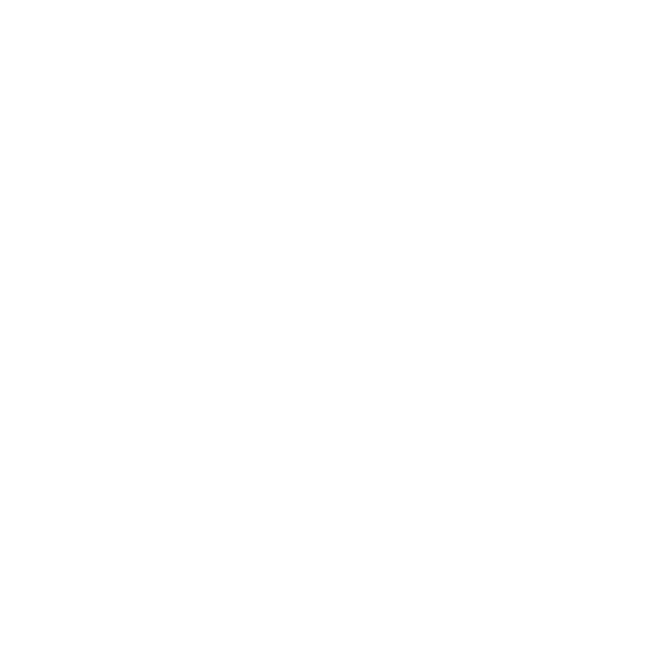
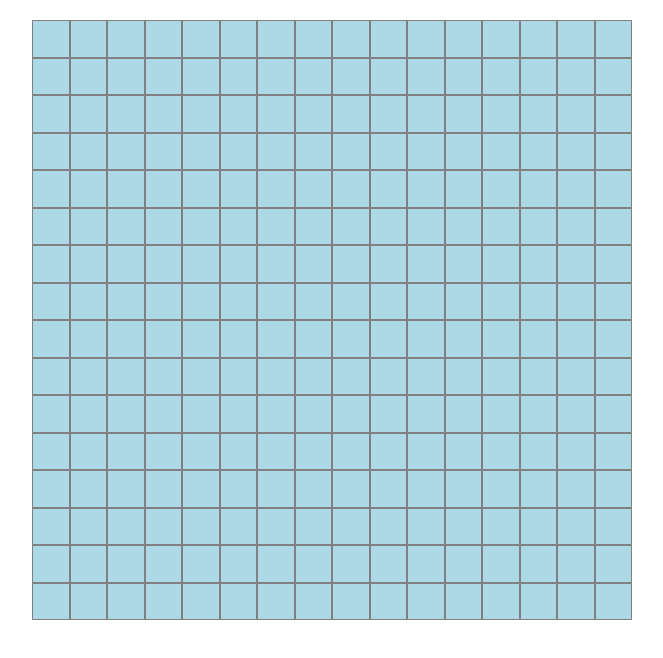
Before and after one commit to MonoDG/etch-a-sketch, a plain HTML site: page index.html in a window 1280 px wide. Shown: the whole page, without its empty margins (308-971 px from the left). Drawn offline with Linux system fonts and the light colour scheme.

Commit message:
Display grid with generated square divs

```diff
--- a/css/style.css
+++ b/css/style.css
@@ -0,0 +1,22 @@
+* {
+    box-sizing: border-box;
+}
+
+body {
+    width: 600px;
+    margin: 0 auto;
+}
+
+.grid-container {
+    display: flex;
+    flex-wrap: wrap;
+    margin: 20px 0;
+    background-color: lightblue;
+}
+
+.squared {
+    flex: 1 auto 20px;
+    width: 37.5px;
+    height: 37.5px;
+    border: 1px solid gray;
+}
--- a/index.html
+++ b/index.html
@@ -9,6 +9,7 @@
 </head>
 
 <body>
+    <div class="grid-container"></div>
     <script src="./js/script.js"></script>
 </body>
 
--- a/js/script.js
+++ b/js/script.js
@@ -1 +1,17 @@
-console.log("Hello World!");
+function createSquareDiv() {
+    const squareDiv = document.createElement("div")
+    squareDiv.classList.add("squared");
+    return squareDiv;
+}
+
+function createGrid(width) {
+    const gridContainer = document.querySelector(".grid-container");
+    const grid = [];
+    for (let i = 0; i < width; i++) {
+        const squareDiv = createSquareDiv();
+        gridContainer.appendChild(squareDiv);
+        grid.push(squareDiv);
+    }
+}
+
+createGrid(256);
```
Also changed, not shown: 1 other file.
